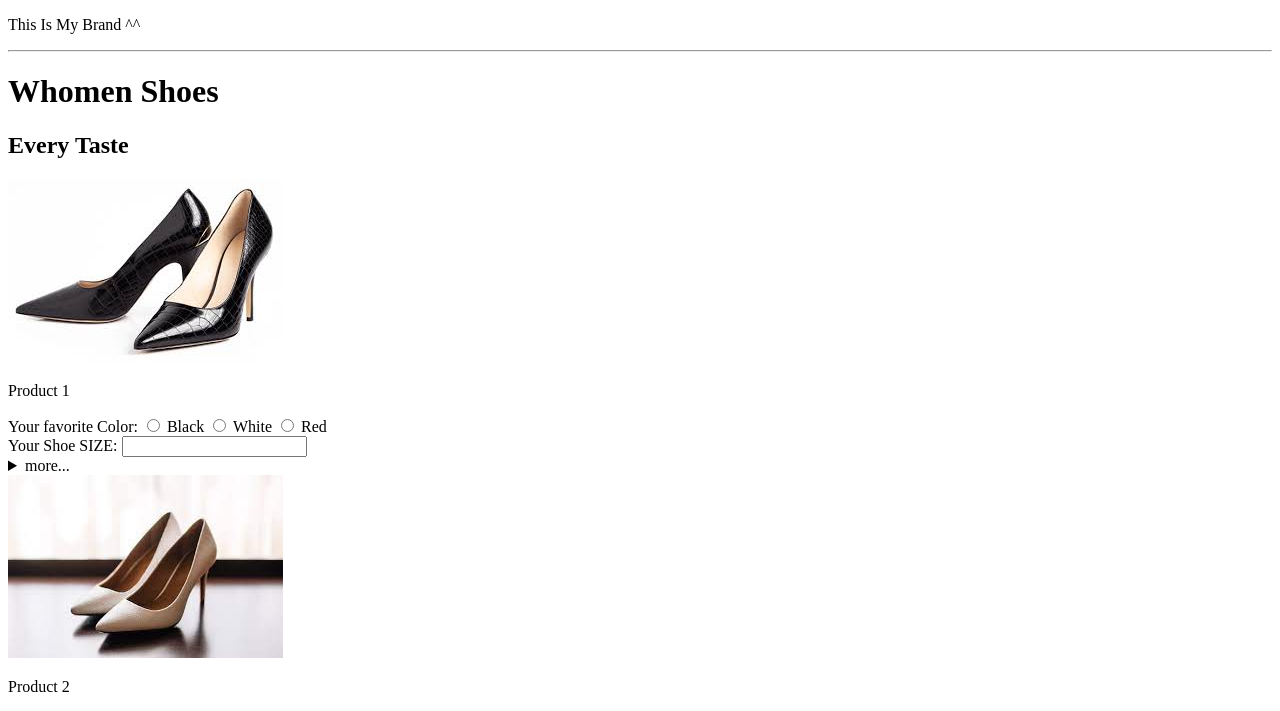
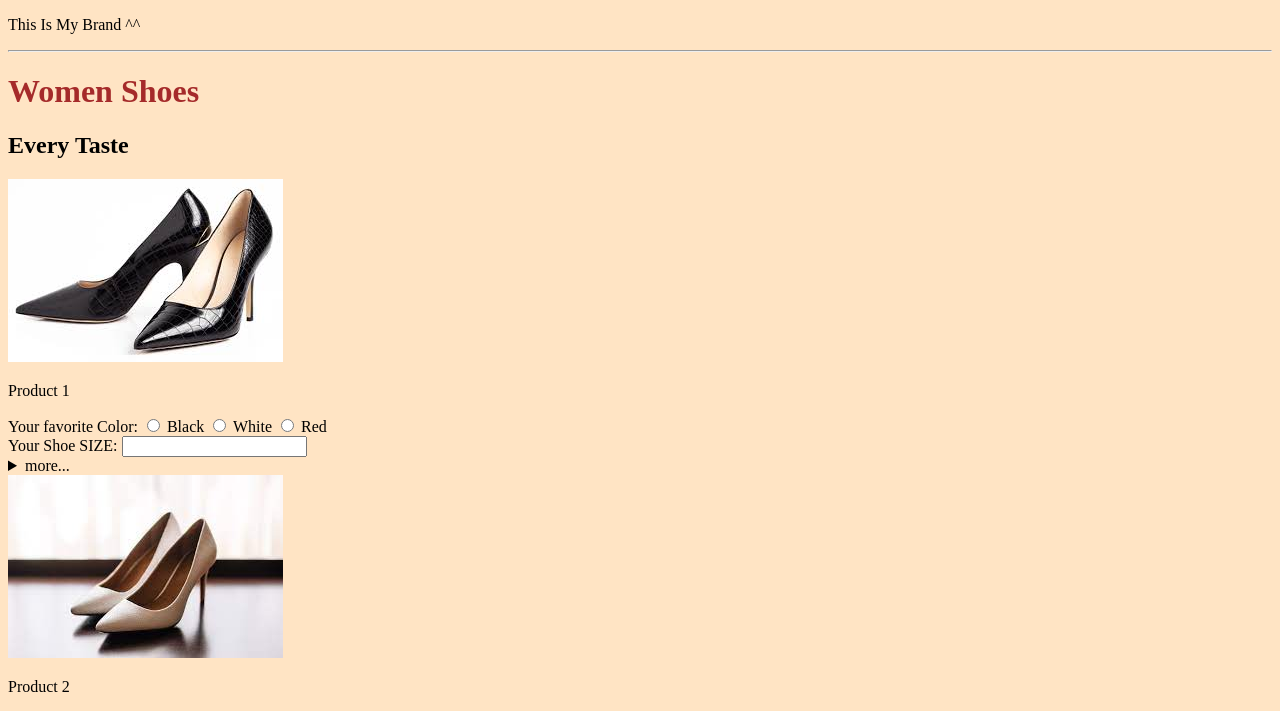
Before and after one commit to Zahra-Moradzadeh/class-3c, a plain HTML site: page index.html in a window 1280 px wide. Shown: the top 711 px of the page. Drawn offline with Linux system fonts and the light colour scheme.

Commit message:
change background color

```diff
--- a/index.html
+++ b/index.html
@@ -8,13 +8,13 @@
     <title>Document</title>
 </head>
 
-<body>
+<body style="background-color: bisque;">
     <header>
         <p>This Is My Brand ^^</p>
         <hr />
     </header>
     <main>
-        <h1>Whomen Shoes</h1>
+        <h1 style="color:brown;">Women Shoes</h1>
         <h2>Every Taste</h2>
 
         <section>
```
